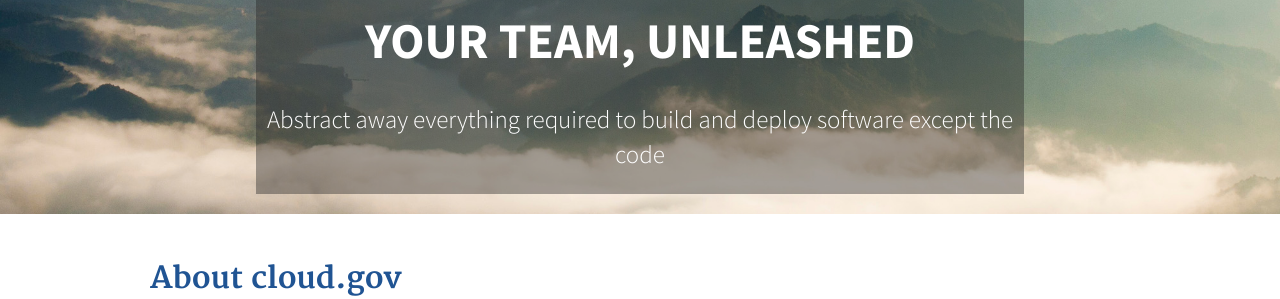
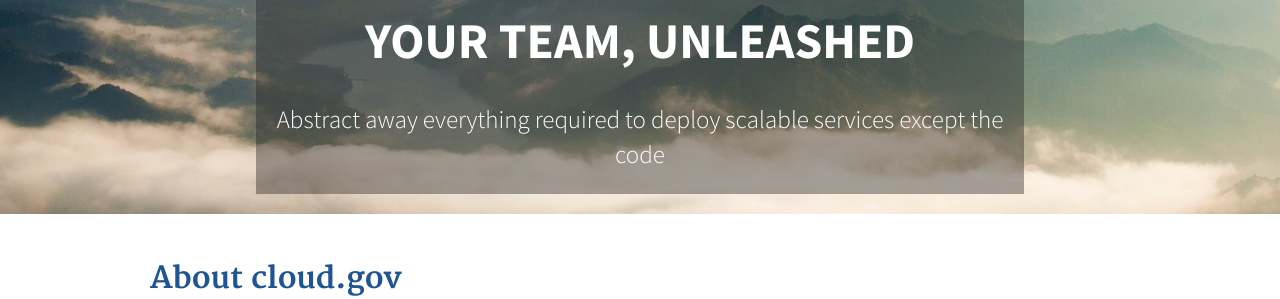
Before and after one commit to cloud-gov/cg-landing, a Jekyll site: the page built from pages/home.md, in a window 1280 px wide. Shown: the part 450-749 px from the top of the page. Built offline with Jekyll 4.4.1, drawn with Linux system fonts in a browser that asks for light colours; comment, search, counter and statistics services are not loaded.

Commit message:
Changed hero text to be more in line with the blog post message

```diff
--- a/pages/home.md
+++ b/pages/home.md
@@ -3,5 +3,5 @@ layout: home
 permalink: /
 hero-image: /assets/img/clouds.jpg
 hero-text: "Your team, unleashed"
-hero-subtext: "Abstract away everything required to build and deploy software except the code"
+hero-subtext: "Abstract away everything required to deploy scalable services except the code"
 ---
```
